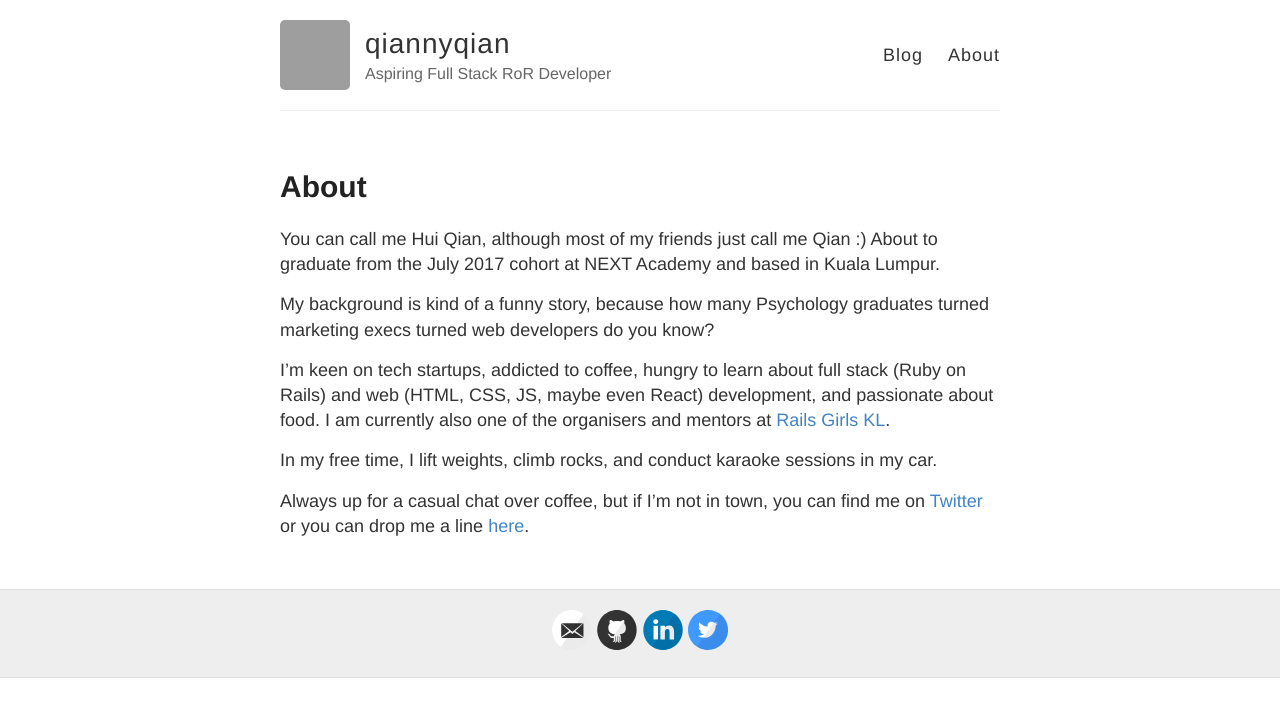
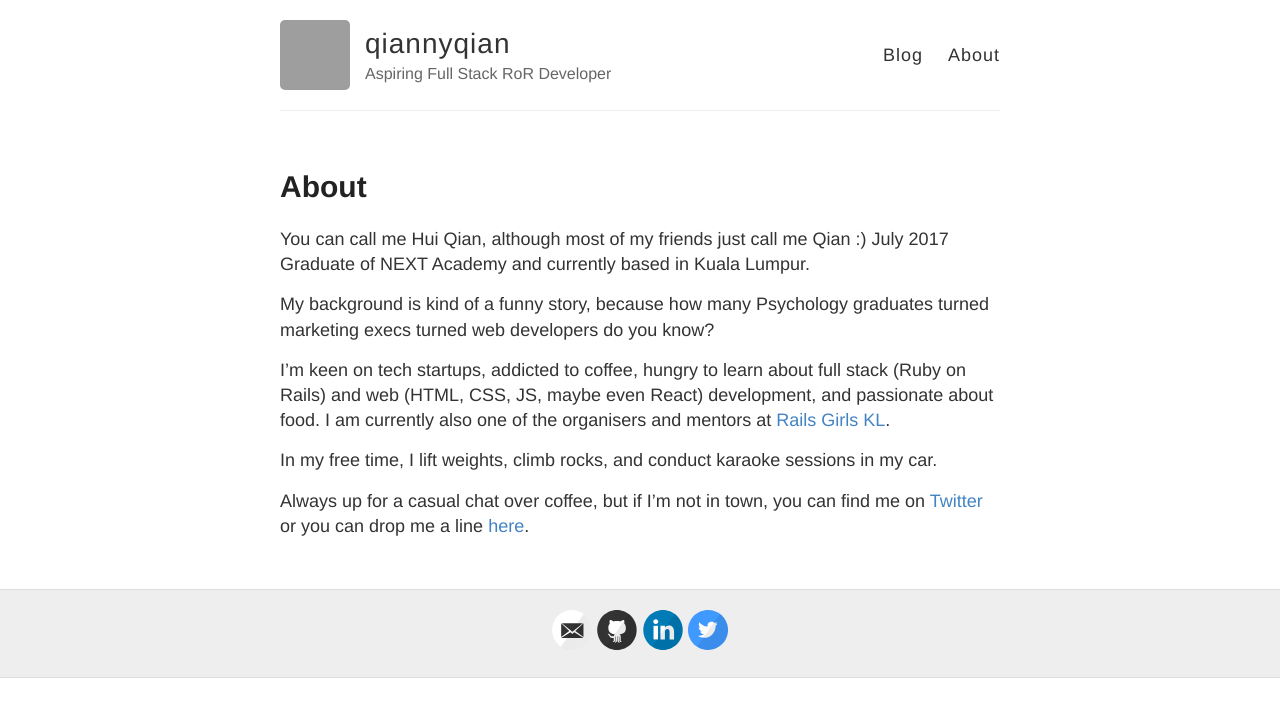
Before and after one commit to qiannyqian/qiannyqian.github.io, a Jekyll site: the page built from about.md, in a window 1280 px wide. Shown: the top 717 px of the page. Built offline with Jekyll 4.4.1, drawn with Linux system fonts in a browser that asks for light colours; grey boxes are pictures that could not be loaded.

Commit message:
Updated about

```diff
--- a/about.md
+++ b/about.md
@@ -5,7 +5,7 @@ permalink: /about/
 ---
 
 You can call me Hui Qian, although most of my friends just call me Qian :)
-About to graduate from the July 2017 cohort at NEXT Academy and based in Kuala Lumpur.
+July 2017 Graduate of NEXT Academy and currently based in Kuala Lumpur.
 
 My background is kind of a funny story, because how many Psychology graduates turned marketing execs turned web developers do you know?
 
```
